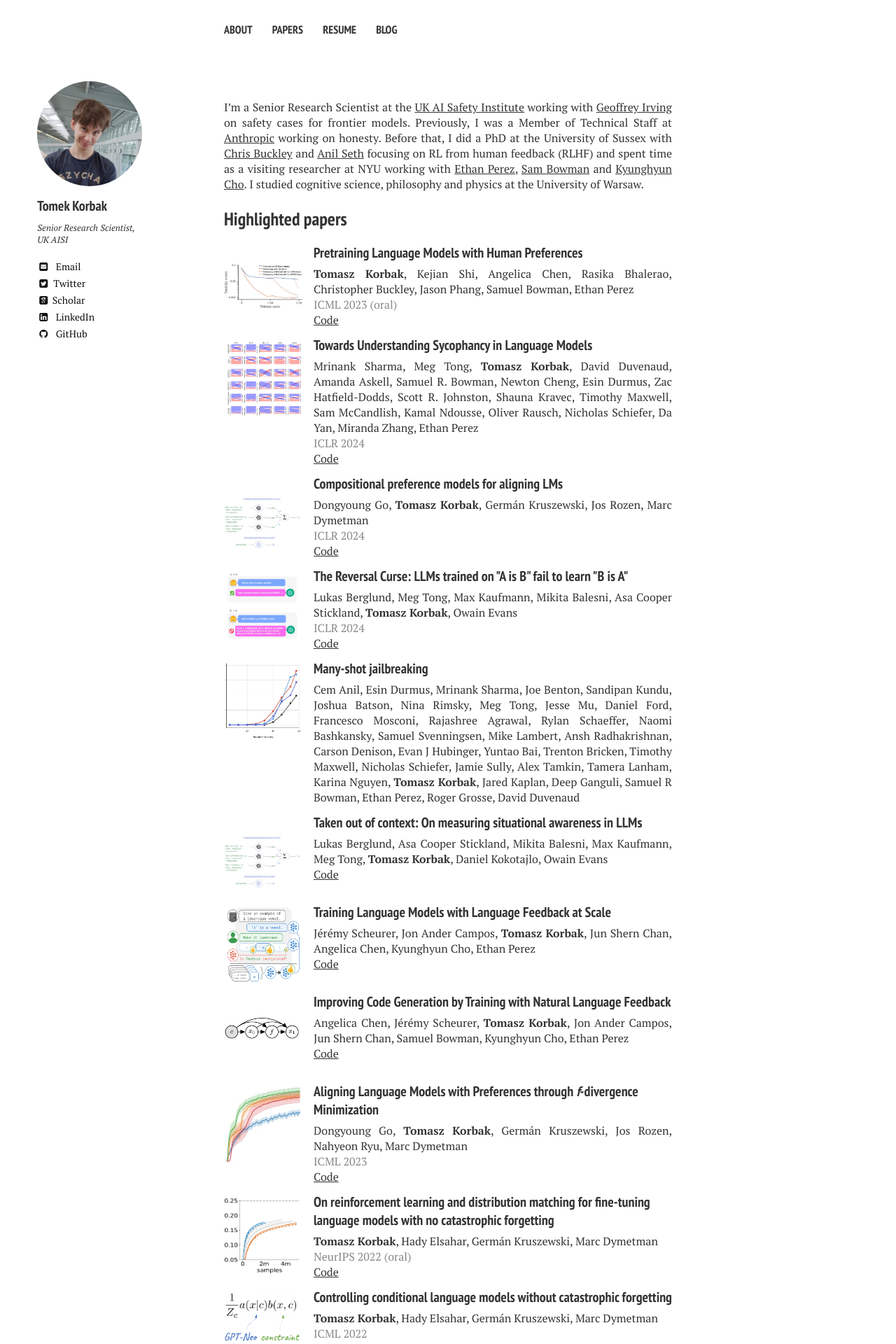
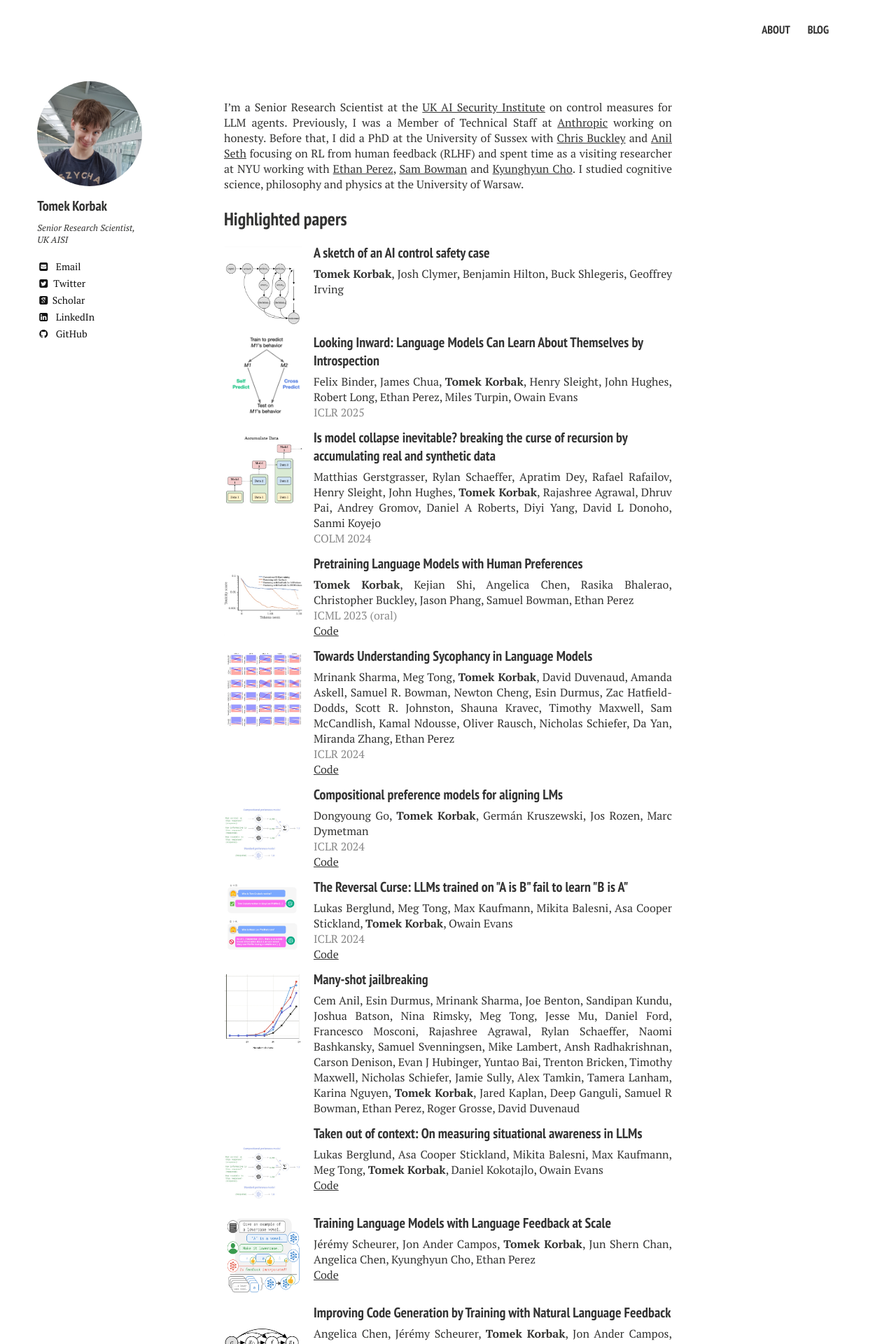
Before and after one commit to tomekkorbak/tomekkorbak.github.io, a Jekyll site: the page built from index.md, in a window 1280 px wide. Shown: the top 1920 px of the page at 70% size. Built offline with Jekyll 4.4.1, drawn with Linux system fonts in a browser that asks for light colours; nearby versions of some CDN libraries; some web fonts are replaced; some of the changed text lies outside the part shown.

Commit message:
Update personal website with new research highlights and design tweaks

```diff
--- a/_data/navigation.yml
+++ b/_data/navigation.yml
@@ -3,11 +3,5 @@
 - title: About
   url:
 
-- title: Papers
-  url: /papers/
-
-- title: Resume
-  url: /resume/
-
 - title: Blog
   url: /blog/
--- a/_includes/_head.html
+++ b/_includes/_head.html
@@ -25,6 +25,7 @@
 <link rel="stylesheet" href="{{ site.url }}/assets/css/academicons.css">
 <link rel="stylesheet" href="{{ site.url }}/assets/css/collection.css">
 <link rel="stylesheet" href="{{ site.url }}/assets/css/main.css">
+<link rel="stylesheet" href="{{ site.url }}/assets/css/custom.css">
 
 <meta http-equiv="cleartype" content="on">
 
--- a/_includes/_navigation.html
+++ b/_includes/_navigation.html
@@ -4,7 +4,7 @@
 	</div><!-- /.site-name -->
 	<div class="top-navigation">
 		<nav id="site-nav" class="nav">
-		    <ul>
+		    <ul class="nav-menu">
 		        {% for link in site.data.navigation %}
 				    {% if link.url contains 'http' %}
 				        {% assign domain = '' %}
--- a/_sass/page.scss
+++ b/_sass/page.scss
@@ -31,14 +31,15 @@ body {
 	display: block;
 	@include font-rem(24);
 	@media #{$small} {
-		@include grid(12,2);
-		@include prefix(12,0.5);
-		@include suffix(12,0.5);
+		@include grid(12,5);
+		@include prefix(12,0);
+		@include suffix(12,0);
 		@include font-rem(16);
+		float: left;
 	}
 	@media #{$x-large} {
-		@include grid(12,1.5);
-		@include prefix(12,2);
+		@include grid(12,5);
+		@include prefix(12,0);
 	}
 }
 
@@ -51,12 +52,13 @@ body {
 	float: none;
 	display: block;
 	@media #{$small} {
-		@include grid(12,9);
+		@include grid(12,5);
 		@include prefix(12,0);
 		@include suffix(12,0);
+		float: right;
 	}
 	@media #{$x-large} {
-		@include grid(12,8);
+		@include grid(12,5);
 	}
 	ul {
 		margin: 0;
--- /dev/null
+++ b/assets/css/custom.css
@@ -0,0 +1,62 @@
+/* Custom CSS to align navigation to the right */
+.navigation-wrapper {
+  display: flex;
+  flex-wrap: wrap;
+  justify-content: flex-start;
+  align-items: center;
+  max-width: 68em;
+  margin: 0 auto;
+  padding-left: 2em;
+  padding-right: 2em;
+}
+
+.site-name {
+  flex: 0 0 auto;
+  margin-right: auto;
+}
+
+.top-navigation {
+  text-align: right;
+  flex: 0 0 auto;
+  margin-left: auto;
+  padding-right: 0;
+}
+
+.top-navigation ul.nav-menu {
+  display: flex;
+  justify-content: flex-end;
+  align-items: center;
+  padding-right: 0;
+}
+
+.top-navigation ul.nav-menu li {
+  margin-left: 25px;
+  margin-right: 0;
+}
+
+.top-navigation ul.nav-menu li:last-child {
+  padding-right: 0;
+}
+
+@media only screen and (max-width: 37.5em) {
+  .navigation-wrapper {
+    display: block;
+    padding-left: 1em;
+    padding-right: 1em;
+  }
+
+  .top-navigation ul.nav-menu {
+    display: block;
+    padding-right: 0;
+  }
+
+  .top-navigation {
+    float: none !important;
+    text-align: left;
+    padding-right: 0;
+  }
+
+  .top-navigation ul.nav-menu li {
+    margin-left: 0;
+  }
+}
--- a/index.md
+++ b/index.md
@@ -4,11 +4,66 @@ excerpt: "The personal website of Tomek Korbak"
 tags: [Tomek Korbak, tomekkorbak, Tomasz Korbak, Tomasz, Tomek, Korbak, homepage]
 share: false
 ---
-I'm a Senior Research Scientist at the [UK AI Safety Institute](https://www.aisi.gov.uk) working with [Geoffrey Irving](https://scholar.google.com/citations?user=TrdtzgwAAAAJ&hl=en) on safety cases for frontier models. Previously, I was a Member of Technical Staff at [Anthropic](https://www.anthropic.com/) working on honesty. Before that, I did a PhD at the University of Sussex with [Chris Buckley](https://scholar.google.co.uk/citations?user=nWuZ0XcAAAAJ&hl=en) and [Anil Seth](https://scholar.google.com/citations?hl=en&user=3eJCZCkAAAAJ) focusing on RL from human feedback (RLHF) and spent time as a visiting researcher at NYU working with [Ethan Perez](https://scholar.google.ca/citations?user=za0-taQAAAAJ&hl=en), [Sam Bowman](https://scholar.google.com/citations?user=kV9XRxYAAAAJ&hl=en) and [Kyunghyun Cho](https://scholar.google.co.uk/citations?user=0RAmmIAAAAAJ&hl=en). I studied cognitive science, philosophy and physics at the University of Warsaw.
+I'm a Senior Research Scientist at the [UK AI Security Institute](https://www.aisi.gov.uk) on control measures for LLM agents. Previously, I was a Member of Technical Staff at [Anthropic](https://www.anthropic.com/) working on honesty. Before that, I did a PhD at the University of Sussex with [Chris Buckley](https://scholar.google.co.uk/citations?user=nWuZ0XcAAAAJ&hl=en) and [Anil Seth](https://scholar.google.com/citations?hl=en&user=3eJCZCkAAAAJ) focusing on RL from human feedback (RLHF) and spent time as a visiting researcher at NYU working with [Ethan Perez](https://scholar.google.ca/citations?user=za0-taQAAAAJ&hl=en), [Sam Bowman](https://scholar.google.com/citations?user=kV9XRxYAAAAJ&hl=en) and [Kyunghyun Cho](https://scholar.google.co.uk/citations?user=0RAmmIAAAAAJ&hl=en). I studied cognitive science, philosophy and physics at the University of Warsaw.
 
 ## Highlighted papers
 
 <ul class="collection">
+<li>
+<div class="thumb">
+<a href="https://arxiv.org/abs/2501.17315">
+<img src="{{ site.url }}/images/thumbnails/safety_case.png">
+</a>
+</div>
+
+
+<div class="text">
+<a href="https://arxiv.org/abs/2501.17315">
+<h3>A sketch of an AI control safety case</h3>
+</a>
+<p class="authors"><b>Tomek Korbak</b>, Josh Clymer, Benjamin Hilton, Buck Shlegeris, Geoffrey Irving</p>
+
+</div>
+</li>
+
+
+<li>
+<div class="thumb">
+<a href="https://arxiv.org/abs/2410.13787">
+<img src="{{ site.url }}/images/thumbnails/introspection.png">
+</a>
+</div>
+
+
+<div class="text">
+<a href="https://arxiv.org/abs/2410.13787">
+<h3>Looking Inward: Language Models Can Learn About Themselves by Introspection</h3>
+</a>
+<p class="authors">Felix Binder, James Chua, <b>Tomek Korbak</b>, Henry Sleight, John Hughes, Robert Long, Ethan Perez, Miles Turpin, Owain Evans</p>
+<p class="venues">ICLR 2025</p>
+
+</div>
+</li>
+
+
+<li>
+<div class="thumb">
+<a href="https://arxiv.org/abs/2404.01413">
+<img src="{{ site.url }}/images/thumbnails/curse.png">
+</a>
+</div>
+
+
+<div class="text">
+<a href="https://arxiv.org/abs/2404.01413">
+<h3>Is model collapse inevitable? breaking the curse of recursion by accumulating real and synthetic data</h3>
+</a>
+<p class="authors">Matthias Gerstgrasser, Rylan Schaeffer, Apratim Dey, Rafael Rafailov, Henry Sleight, John Hughes, <b>Tomek Korbak</b>, Rajashree Agrawal, Dhruv Pai, Andrey Gromov, Daniel A Roberts, Diyi Yang, David L Donoho, Sanmi Koyejo</p>
+<p class="venues">COLM 2024</p>
+
+</div>
+</li>
+
 <li>
 <div class="thumb">
 <a href="https://arxiv.org/abs/2302.08582">
@@ -21,7 +76,7 @@ I'm a Senior Research Scientist at the [UK AI Safety Institute](https://www.aisi
 <a href="https://arxiv.org/abs/2302.08582">
 <h3>Pretraining Language Models with Human Preferences</h3>
 </a>
-<p class="authors"><b>Tomasz Korbak</b>, Kejian Shi, Angelica Chen, Rasika Bhalerao, Christopher Buckley, Jason Phang, Samuel Bowman, Ethan Perez</p>
+<p class="authors"><b>Tomek Korbak</b>, Kejian Shi, Angelica Chen, Rasika Bhalerao, Christopher Buckley, Jason Phang, Samuel Bowman, Ethan Perez</p>
 <p class="venues">ICML 2023 (oral)</p>
 <p class="venues"><a href="https://github.com/tomekkorbak/pretraining-with-human-feedback" target="_blank">Code</a></p>
 
@@ -41,7 +96,7 @@ I'm a Senior Research Scientist at the [UK AI Safety Institute](https://www.aisi
 <a href="https://arxiv.org/abs/2310.13548">
 <h3>Towards Understanding Sycophancy in Language Models</h3>
 </a>
-<p class="authors">Mrinank Sharma, Meg Tong, <b>Tomasz Korbak</b>, David Duvenaud, Amanda Askell, Samuel R. Bowman, Newton Cheng, Esin Durmus, Zac Hatfield-Dodds, Scott R. Johnston, Shauna Kravec, Timothy Maxwell, Sam McCandlish, Kamal Ndousse, Oliver Rausch, Nicholas Schiefer, Da Yan, Miranda Zhang, Ethan Perez</p>
+<p class="authors">Mrinank Sharma, Meg Tong, <b>Tomek Korbak</b>, David Duvenaud, Amanda Askell, Samuel R. Bowman, Newton Cheng, Esin Durmus, Zac Hatfield-Dodds, Scott R. Johnston, Shauna Kravec, Timothy Maxwell, Sam McCandlish, Kamal Ndousse, Oliver Rausch, Nicholas Schiefer, Da Yan, Miranda Zhang, Ethan Perez</p>
 <p class="venues">ICLR 2024</p>
 <p class="venues"><a href="https://github.com/meg-tong/sycophancy-eval" target="_blank">Code</a></p>
 
@@ -69,7 +124,7 @@ I'm a Senior Research Scientist at the [UK AI Safety Institute](https://www.aisi
 
 </h3>
 </a>
-<p class="authors">Dongyoung Go, <b>Tomasz Korbak</b>, Germán Kruszewski, Jos Rozen, Marc Dymetman</p>
+<p class="authors">Dongyoung Go, <b>Tomek Korbak</b>, Germán Kruszewski, Jos Rozen, Marc Dymetman</p>
 <p class="venues">ICLR 2024</p>
 <p class="venues"><a href="https://github.com/dongyoung-go/CPM" target="_blank">Code</a></p>
 
@@ -94,7 +149,7 @@ I'm a Senior Research Scientist at the [UK AI Safety Institute](https://www.aisi
 
 </h3>
 </a>
-<p class="authors">Lukas Berglund, Meg Tong, Max Kaufmann, Mikita Balesni, Asa Cooper Stickland, <b>Tomasz Korbak</b>, Owain Evans</p>
+<p class="authors">Lukas Berglund, Meg Tong, Max Kaufmann, Mikita Balesni, Asa Cooper Stickland, <b>Tomek Korbak</b>, Owain Evans</p>
 <p class="venues">ICLR 2024</p>
 <p class="venues"><a href="https://github.com/lukasberglund/reversal_curse" target="_blank">Code</a></p>
 
@@ -114,7 +169,7 @@ I'm a Senior Research Scientist at the [UK AI Safety Institute](https://www.aisi
 <a href="https://www-cdn.anthropic.com/af5633c94ed2beb282f6a53c595eb437e8e7b630/Many%5C_Shot%5C_Jailbreaking%5C_%5C_2024%5C_04%5C_02%5C_0936.pdf">
 <h3>Many-shot jailbreaking</h3>
 </a>
-<p class="authors">Cem Anil, Esin Durmus, Mrinank Sharma, Joe Benton, Sandipan Kundu, Joshua Batson, Nina Rimsky, Meg Tong, Jesse Mu, Daniel Ford, Francesco Mosconi, Rajashree Agrawal, Rylan Schaeffer, Naomi Bashkansky, Samuel Svenningsen, Mike Lambert, Ansh Radhakrishnan, Carson Denison, Evan J Hubinger, Yuntao Bai, Trenton Bricken, Timothy Maxwell, Nicholas Schiefer, Jamie Sully, Alex Tamkin, Tamera Lanham, Karina Nguyen, <b>Tomasz Korbak</b>, Jared Kaplan, Deep Ganguli, Samuel R Bowman, Ethan Perez, Roger Grosse, David Duvenaud</p>
+<p class="authors">Cem Anil, Esin Durmus, Mrinank Sharma, Joe Benton, Sandipan Kundu, Joshua Batson, Nina Rimsky, Meg Tong, Jesse Mu, Daniel Ford, Francesco Mosconi, Rajashree Agrawal, Rylan Schaeffer, Naomi Bashkansky, Samuel Svenningsen, Mike Lambert, Ansh Radhakrishnan, Carson Denison, Evan J Hubinger, Yuntao Bai, Trenton Bricken, Timothy Maxwell, Nicholas Schiefer, Jamie Sully, Alex Tamkin, Tamera Lanham, Karina Nguyen, <b>Tomek Korbak</b>, Jared Kaplan, Deep Ganguli, Samuel R Bowman, Ethan Perez, Roger Grosse, David Duvenaud</p>
 
 </div>
 </li>
@@ -134,7 +189,7 @@ I'm a Senior Research Scientist at the [UK AI Safety Institute](https://www.aisi
 
 </h3>
 </a>
-<p class="authors">Lukas Berglund, Asa Cooper Stickland, Mikita Balesni, Max Kaufmann, Meg Tong, <b>Tomasz Korbak</b>, Daniel Kokotajlo, Owain Evans</p>
+<p class="authors">Lukas Berglund, Asa Cooper Stickland, Mikita Balesni, Max Kaufmann, Meg Tong, <b>Tomek Korbak</b>, Daniel Kokotajlo, Owain Evans</p>
 <p class="venues"><a href="https://github.com/AsaCooperStickland/situational-awareness-evals" target="_blank">Code</a></p>
 
 
@@ -162,7 +217,7 @@ I'm a Senior Research Scientist at the [UK AI Safety Institute](https://www.aisi
 
 </h3>
 </a>
-<p class="authors">Jérémy Scheurer, Jon Ander Campos, <b>Tomasz Korbak</b>, Jun Shern Chan, Angelica Chen, Kyunghyun Cho, Ethan Perez</p>
+<p class="authors">Jérémy Scheurer, Jon Ander Campos, <b>Tomek Korbak</b>, Jun Shern Chan, Angelica Chen, Kyunghyun Cho, Ethan Perez</p>
 <p class="venues"><a href="https://github.com/JeremyAlain/imitation_learning_from_language_feedback" target="_blank">Code</a></p>
 
 
@@ -185,7 +240,7 @@ I'm a Senior Research Scientist at the [UK AI Safety Institute](https://www.aisi
 
 </h3>
 </a>
-<p class="authors">Angelica Chen, Jérémy Scheurer, <b>Tomasz Korbak</b>, Jon Ander Campos, Jun Shern Chan, Samuel Bowman, Kyunghyun Cho, Ethan Perez</p>
+<p class="authors">Angelica Chen, Jérémy Scheurer, <b>Tomek Korbak</b>, Jon Ander Campos, Jun Shern Chan, Samuel Bowman, Kyunghyun Cho, Ethan Perez</p>
 <p class="venues"><a href="https://github.com/nyu-mll/ILF-for-code-generation" target="_blank">Code</a></p>
 
 
@@ -213,7 +268,7 @@ I'm a Senior Research Scientist at the [UK AI Safety Institute](https://www.aisi
 <a href="https://arxiv.org/abs/2302.08215">
 <h3>Aligning Language Models with Preferences through <i>f</i>-divergence Minimization</h3>
 </a>
-<p class="authors">Dongyoung Go, <b>Tomasz Korbak</b>, Germán Kruszewski, Jos Rozen, Nahyeon Ryu, Marc Dymetman
+<p class="authors">Dongyoung Go, <b>Tomek Korbak</b>, Germán Kruszewski, Jos Rozen, Nahyeon Ryu, Marc Dymetman
 </p>
 <p class="venues">ICML 2023</p>
 
@@ -243,7 +298,7 @@ I'm a Senior Research Scientist at the [UK AI Safety Institute](https://www.aisi
 
 </h3>
 </a>
-<p class="authors"><b>Tomasz Korbak</b>, Hady Elsahar, Germán Kruszewski, Marc Dymetman</p>
+<p class="authors"><b>Tomek Korbak</b>, Hady Elsahar, Germán Kruszewski, Marc Dymetman</p>
 <p class="venues">NeurIPS 2022 (oral)</p>
 <p class="venues"><a href="https://github.com/naver/gdc/tree/master/rm_vs_dm" target="_blank">Code</a></p>
 
@@ -268,7 +323,7 @@ I'm a Senior Research Scientist at the [UK AI Safety Institute](https://www.aisi
 <a href="https://arxiv.org/abs/2112.00791">
 <h3>Controlling conditional language models without catastrophic forgetting</h3>
 </a>
-<p class="authors"><b>Tomasz Korbak</b>, Hady Elsahar, Germán Kruszewski, Marc Dymetman</p>
+<p class="authors"><b>Tomek Korbak</b>, Hady Elsahar, Germán Kruszewski, Marc Dymetman</p>
 <p class="venues">ICML 2022</p>
 <p class="venues"><a href="https://github.com/naver/gdc/tree/master/cdpg" target="_blank">Code</a></p>
 
@@ -294,7 +349,7 @@ I'm a Senior Research Scientist at the [UK AI Safety Institute](https://www.aisi
 <a href="https://arxiv.org/abs/2205.11275">
 <h3>RL with KL penalties is better viewed as Bayesian inference</h3>
 </a>
-<p class="authors"><b>Tomasz Korbak</b>, Ethan Perez, Christopher Buckley</p>
+<p class="authors"><b>Tomek Korbak</b>, Ethan Perez, Christopher Buckley</p>
 <p class="venues">Findings of EMNLP 2022</p>
 
 <p class="buttons">
@@ -316,7 +371,7 @@ I'm a Senior Research Scientist at the [UK AI Safety Institute](https://www.aisi
 <a href="https://arxiv.org/abs/2111.06464">
 <h3>Catalytic role of noise and necessity of inductive biases in emergence of compositional communication</h3>
 </a>
-<p class="authors">Łukasz Kuciński, <b>Tomasz Korbak</b>, Paweł Kołodziej, Piotr Miłoś</p>
+<p class="authors">Łukasz Kuciński, <b>Tomek Korbak</b>, Paweł Kołodziej, Piotr Miłoś</p>
 <p class="venues">NeurIPS 2021</p>
 
 <p class="buttons">
@@ -338,7 +393,7 @@ I'm a Senior Research Scientist at the [UK AI Safety Institute](https://www.aisi
 <a href="https://arxiv.org/abs/2106.04985">
 <h3>Energy-based models for code generation under compilability constraints</h3>
 </a>
-<p class="authors"><b>Tomasz Korbak</b>, Hady Elsahar, Marc Dymetman, Germán Kruszewski</p>
+<p class="authors"><b>Tomek Korbak</b>, Hady Elsahar, Marc Dymetman, Germán Kruszewski</p>
 <p class="venues">NLP4Programming workshop, ACL 2021</p>
 
 <p class="buttons">
@@ -359,7 +414,7 @@ I'm a Senior Research Scientist at the [UK AI Safety Institute](https://www.aisi
 <a href="https://arxiv.org/abs/2010.15058">
 <h3>Measuring non-trivial compositionality in emergent communication</h3>
 </a>
-<p class="authors"><b>Tomasz Korbak</b>, Julian Zubek, Joanna Rączaszek-Leonardi</p>
+<p class="authors"><b>Tomek Korbak</b>, Julian Zubek, Joanna Rączaszek-Leonardi</p>
 <p class="venues">Emergent communication workshop, NeurIPS 2020</p>
 <p class="venues"><a href="https://github.com/tomekkorbak/measuring-non-trivial-compositionality" target="_blank">Code</a></p>
 
@@ -382,7 +437,7 @@ I'm a Senior Research Scientist at the [UK AI Safety Institute](https://www.aisi
 <a href="https://arxiv.org/abs/1910.06079">
 <h3>Developmentally motivated emergence of compositional communication via template transfer</h3>
 </a>
-<p class="authors"><b>Tomasz Korbak</b>, Julian Zubek, Łukasz Kuciński, Piotr Miłoś, Joanna Rączaszek-Leonardi</p>
+<p class="authors"><b>Tomek Korbak</b>, Julian Zubek, Łukasz Kuciński, Piotr Miłoś, Joanna Rączaszek-Leonardi</p>
 <p class="venues">Emergent communication workshop, NeurIPS 2019</p>
 <p class="venues"><a href="https://github.com/tomekkorbak/compositional-communication-via-template-transfer" target="_blank">Code</a></p>
 
```
Also changed, not shown: images/thumbnails/curse.png (added), images/thumbnails/introspection.png (added), images/thumbnails/safety_case.png (added).
